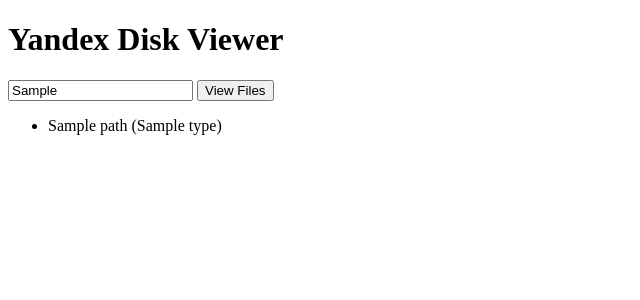
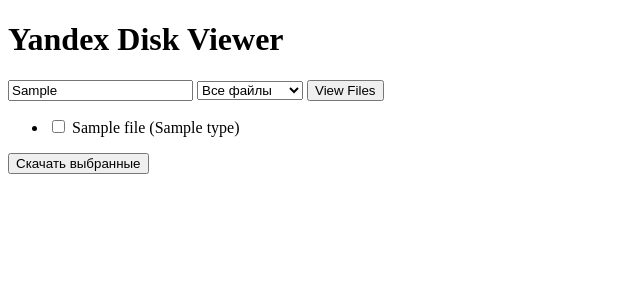
Before and after one commit to AKGMI/YandexDiskViewer, a Django app: template yandex_disk_viewer/disk/templates/disk/index.html in a window 1280 px wide. Shown: the top 300 px of the page, without its empty margins (0-640 px from the left). Run offline with Django 5.2, Linux system fonts and the light colour scheme; the template is opened without the code that fills it: most values are stand-ins (such as "Sample title", 1, 10 or a date in 2020).

Commit message:
additional func
filter files
download multiple files

```diff
--- a/yandex_disk_viewer/disk/templates/disk/index.html
+++ b/yandex_disk_viewer/disk/templates/disk/index.html
@@ -7,30 +7,44 @@
 </head>
 <body>
 <h1>Yandex Disk Viewer</h1>
-<form method="get">
+<form method="get" id="files-form">
     <input type="text" name="public_key" placeholder="Enter public key" value="{{ public_key }}">
+    <select name="file_type">
+        <option value="">Все файлы</option>
+        <option value="image" {% if file_type_filter == "image" %}selected{% endif %}>Изображения</option>
+        <option value="application" {% if file_type_filter == "application" %}selected{% endif %}>Документы</option>
+        <option value="audio" {% if file_type_filter == "audio" %}selected{% endif %}>Аудио</option>
+        <option value="video" {% if file_type_filter == "video" %}selected{% endif %}>Видео</option>
+    </select>
     <button type="submit">View Files</button>
 </form>
 
 {% if error_message %}
     <p style="color: red;">{{ error_message }}</p>
+{% elif not public_key %}
+    <p>Введите публичный ключ для просмотра файлов.</p>
 {% elif files %}
     {% if files|length == 0 %}
         <p>Эта директория пуста.</p>
     {% else %}
+    <form method="post" action="{% url 'download_selected' %}">
+        {% csrf_token %}
         <ul>
         {% for file in files %}
             <li>
-        {{ file.path }} ({{ file.type }})
+                <input type="checkbox" name="selected_files" value="{{ file.file }}">
+                {{ file.name }} ({{ file.type }})
                 {% if file.type == 'file' %}
-        <a href="{{ file.file }}?path={{ file.path }}" download>Download</a>
+                <a href="{% url 'download' %}?file_url={{ file.file|urlencode }}" download>Скачать</a>
                 {% endif %}
             </li>
         {% endfor %}
         </ul>
+        <button type="submit">Скачать выбранные</button>
+    </form>
     {% endif %}
 {% else %}
-<p>Введите публичный ключ для просмотра файлов.</p>
+    <p>{% if file_type_filter %}Не найдено файлов выбранного типа{% else %}Ничего не найдено{% endif %}.</p>
 {% endif %}
 </body>
 </html>
--- a/yandex_disk_viewer/disk/urls.py
+++ b/yandex_disk_viewer/disk/urls.py
@@ -4,4 +4,5 @@ from . import views
 urlpatterns = [
     path('', views.index, name='index'),
     path('download/', views.download, name='download'),
+    path('download_selected/', views.download_selected, name='download_selected'),
 ]
--- a/yandex_disk_viewer/disk/yandex_disk_service.py
+++ b/yandex_disk_viewer/disk/yandex_disk_service.py
@@ -14,7 +14,6 @@ class YandexDiskService:
         async with aiohttp.ClientSession() as session:
             try:
                 async with session.get(self.base_url, params=params) as response:
-                    print(response)
                     if response.status == 200:
                         data = await response.json()
                         return data['_embedded']['items'], None
```
Also changed, not shown: yandex_disk_viewer/disk/views.py (+56 -6 lines). Lines whose indentation alone changed are shown as unchanged.
